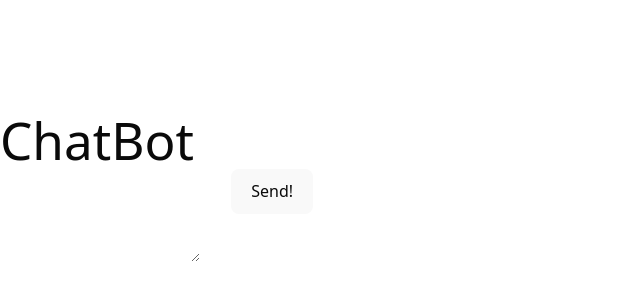
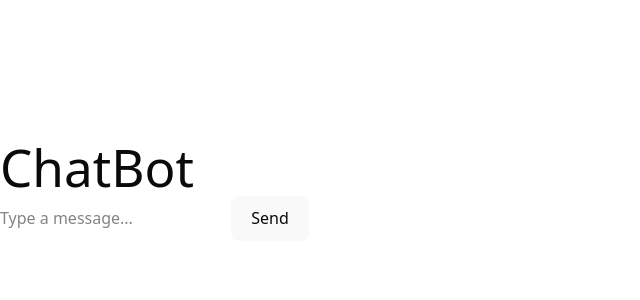
Before and after one commit to flatspider/chatbot-conor, a React (Vite) app in the folder chatbot-conor/: page / in a window 1280 px wide. Shown: the part 210-510 px from the top of the page, without its empty margins (0-640 px from the left). Built offline with nearby package versions, Linux system fonts and the light colour scheme.

Commit message:
Added conversations array. Cleaned up server file

```diff
--- a/chatbot-conor/server.js
+++ b/chatbot-conor/server.js
@@ -8,59 +8,18 @@ const PORT = 3000;
 const app = express();
 app.use(express.json());
 
-// This backend should be fetching to anthropic and pushing data to frontend
-
-app.get("/message", (req, res) => {
-  res.json({
-    message: "hello from backend",
-    secret: process.env.ANTHROPIC_SECRET_KEY,
-  });
-});
-
-app.post("/hello", async (req, res) => {
-  //Take in the message from the request
-  const message = req.body.message;
-  //Build out the fetch to anthropics endpoint
-  console.log(message);
-  let response = await fetch("https://api.anthropic.com/v1/messages", {
-    method: "POST",
-    headers: {
-      "Content-Type": "application/json",
-      "anthropic-version": "2023-06-01",
-      "x-api-key": process.env.ANTHROPIC_SECRET_KEY,
-    },
-    body: JSON.stringify({
-      model: "claude-haiku-4-5-20251001",
-      max_tokens: 1000,
-      messages: [
-        {
-          role: "user",
-          content: message,
-        },
-      ],
-    }),
-  });
-  let anthropic_response = await response.json();
-  res.json(anthropic_response);
-});
+const anthropic = new Anthropic();
 
 app.post("/chat", async (req, res) => {
-  const message = req.body.message;
-  const anthropic = new Anthropic();
+  const { messages } = req.body;
 
-  const msg = await anthropic.messages.create({
+  const response = await anthropic.messages.create({
     model: "claude-haiku-4-5-20251001",
     max_tokens: 1000,
-    messages: [
-      {
-        role: "user",
-        content: message,
-      },
-    ],
+    messages,
   });
-  let anthropic_response = await msg;
 
-  res.json(anthropic_response);
+  res.json(response);
 });
 
 ViteExpress.listen(app, PORT, () => {
--- a/chatbot-conor/src/App.tsx
+++ b/chatbot-conor/src/App.tsx
@@ -1,43 +1,61 @@
 import { useState } from "react";
 import "./App.css";
 
+type Message = {
+  role: "user" | "assistant";
+  content: string;
+};
+
 function App() {
-  const [message, setMessage] = useState<string>("");
-  const [conversation, setConversation] = useState<string>("");
+  const [input, setInput] = useState("");
+  const [messages, setMessages] = useState<Message[]>([]);
 
-  const handleClick = async () => {
-    // Hit the /hello endpoint with message
+  const handleSend = async () => {
+    // Hit the /chat endpoint with full message history
     // Also feels like the compounded chat should live on the server
     // And lets put in a time management system
     // Also want the tokenizer lab
-    console.log(message);
+    if (!input.trim()) return;
+
+    const userMessage: Message = { role: "user", content: input };
+    const updatedMessages = [...messages, userMessage];
+    setMessages(updatedMessages);
+    setInput("");
+
     const response = await fetch("/chat", {
       method: "POST",
       headers: {
-        Accept: "application/json",
         "Content-Type": "application/json",
       },
-      body: JSON.stringify({ message }),
+      body: JSON.stringify({ messages: updatedMessages }),
     });
     const json = await response.json();
-    setConversation(json.content[0].text);
+    const assistantMessage: Message = {
+      role: "assistant",
+      content: json.content[0].text,
+    };
+    setMessages([...updatedMessages, assistantMessage]);
   };
+
   return (
-    <>
+    <div>
+      <h1>ChatBot</h1>
       <div>
-        <h1>ChatBot</h1>
-        <input
-          value={message}
-          onChange={(e) => {
-            setMessage(e.target.value);
-          }}
-        ></input>
-        <button onClick={handleClick} className="send-button">
-          Send!
-        </button>
+        {messages.map((msg, i) => (
+          <div key={i}>
+            <strong>{msg.role === "user" ? "You" : "Claude"}:</strong>{" "}
+            {msg.content}
+          </div>
+        ))}
       </div>
-      <textarea value={conversation}></textarea>
-    </>
+      <input
+        value={input}
+        onChange={(e) => setInput(e.target.value)}
+        onKeyDown={(e) => e.key === "Enter" && handleSend()}
+        placeholder="Type a message..."
+      />
+      <button onClick={handleSend}>Send</button>
+    </div>
   );
 }
 
```
